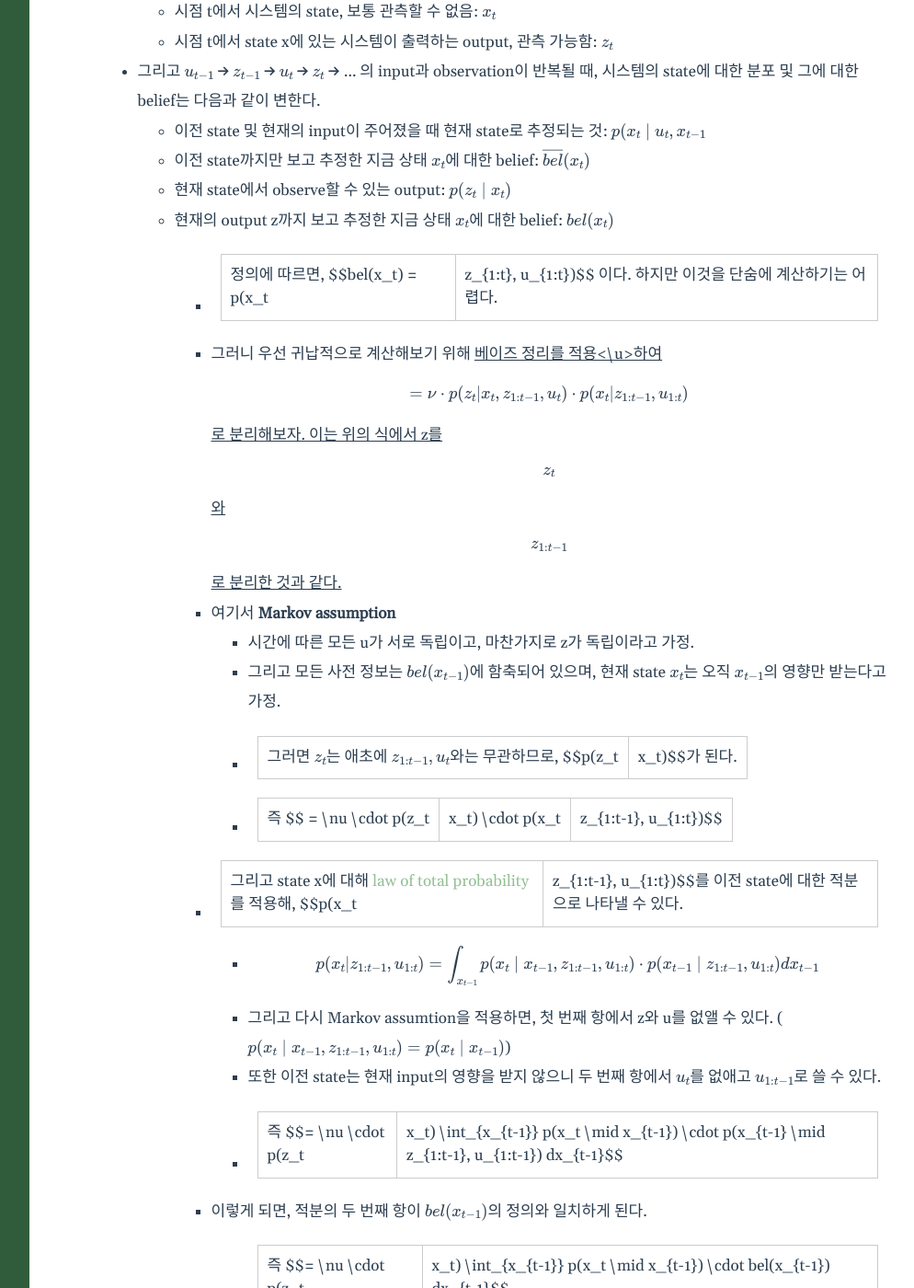
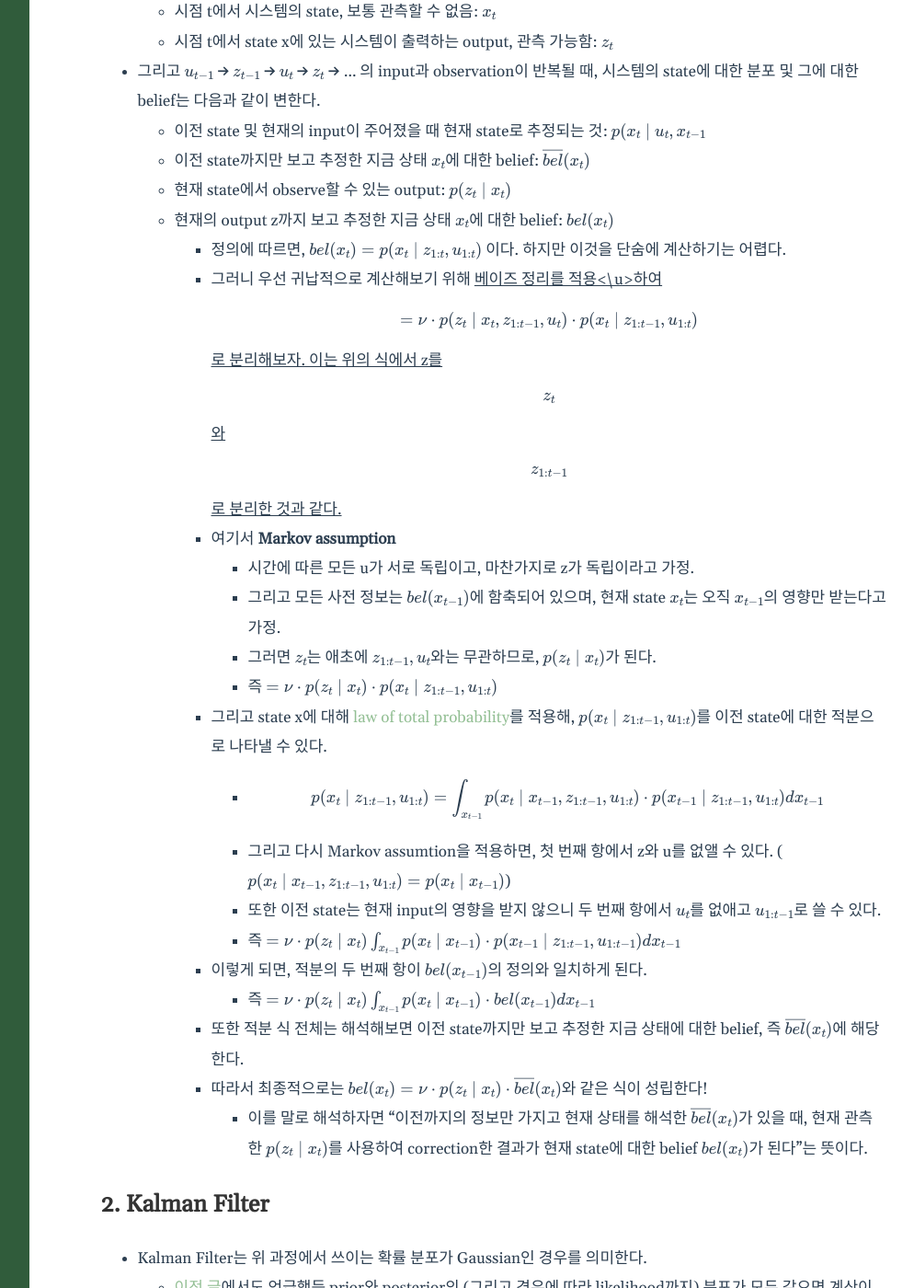
Before and after one commit to froggo-roggo/froggo-roggo.github.io, a Jekyll site: the page built from _posts/2024-07-23-kalmanfilter.markdown, in a window 1280 px wide and 1400 px high, scrolled down 2591 px. Shown: the whole window at 92% size, without its empty margins (238-1232 px from the left). Built offline with Jekyll 4.4.1, drawn with Linux system fonts in a browser that asks for light colours; some of the changed text lies outside the part shown.

Commit message:
modify post

```diff
--- a/_posts/2024-07-23-kalmanfilter.markdown
+++ b/_posts/2024-07-23-kalmanfilter.markdown
@@ -59,23 +59,23 @@ use_math: true
   - 이전 state까지만 보고 추정한 지금 상태 $$x_t$$에 대한 belief: $$\overline{bel}(x_t)$$
   - 현재 state에서 observe할 수 있는 output: $$p(z_t \mid x_t)$$
   - 현재의 output z까지 보고 추정한 지금 상태 $$x_t$$에 대한 belief: $$bel(x_t)$$
-    - 정의에 따르면, $$bel(x_t) = p(x_t|z_{1:t}, u_{1:t})$$ 이다. 하지만 이것을 단숨에 계산하기는 어렵다.
-	- 그러니 우선 귀납적으로 계산해보기 위해 <u>베이즈 정리를 적용<\u>하여 $$=\nu \cdot p(z_t|x_t, z_{1:t-1}, u_t) \cdot p(x_t|z_{1:t-1}, u_{1:t})$$ 로 분리해보자. 이는 위의 식에서 z를 $$z_t$$와 $$z_{1:t-1}$$로 분리한 것과 같다.
+    - 정의에 따르면, $$bel(x_t) = p(x_t \mid z_{1:t}, u_{1:t})$$ 이다. 하지만 이것을 단숨에 계산하기는 어렵다.
+	- 그러니 우선 귀납적으로 계산해보기 위해 <u>베이즈 정리를 적용<\u>하여 $$=\nu \cdot p(z_t \mid x_t, z_{1:t-1}, u_t) \cdot p(x_t \mid z_{1:t-1}, u_{1:t})$$ 로 분리해보자. 이는 위의 식에서 z를 $$z_t$$와 $$z_{1:t-1}$$로 분리한 것과 같다.
 	- 여기서 **Markov assumption**
 	  - 시간에 따른 모든 u가 서로 독립이고, 마찬가지로 z가 독립이라고 가정.
 	  - 그리고 모든 사전 정보는 $$bel(x_{t-1})$$에 함축되어 있으며, 현재 state $$x_t$$는 오직 $$x_{t-1}$$의 영향만 받는다고 가정.
-	  - 그러면 $$z_t$$는 애초에 $$z_{1:t-1}, u_t$$와는 무관하므로, $$p(z_t|x_t)$$가 된다.
-	  - 즉 $$ = \nu \cdot p(z_t|x_t) \cdot p(x_t|z_{1:t-1}, u_{1:t})$$
-	- 그리고 state x에 대해 [law of total probability](https://en.wikipedia.org/wiki/Law_of_total_probability)를 적용해, $$p(x_t|z_{1:t-1}, u_{1:t})$$를 이전 state에 대한 적분으로 나타낼 수 있다.
-	  - $$p(x_t|z_{1:t-1}, u_{1:t}) = \int_{x_{t-1}} p(x_t \mid x_{t-1}, z_{1:t-1}, u_{1:t}) \cdot p(x_{t-1} \mid z_{1:t-1}, u_{1:t}) dx_{t-1} $$
+	  - 그러면 $$z_t$$는 애초에 $$z_{1:t-1}, u_t$$와는 무관하므로, $$p(z_t \mid x_t)$$가 된다.
+	  - 즉 $$ = \nu \cdot p(z_t \mid x_t) \cdot p(x_t \mid z_{1:t-1}, u_{1:t})$$
+	- 그리고 state x에 대해 [law of total probability](https://en.wikipedia.org/wiki/Law_of_total_probability)를 적용해, $$p(x_t \mid z_{1:t-1}, u_{1:t})$$를 이전 state에 대한 적분으로 나타낼 수 있다.
+	  - $$p(x_t \mid z_{1:t-1}, u_{1:t}) = \int_{x_{t-1}} p(x_t \mid x_{t-1}, z_{1:t-1}, u_{1:t}) \cdot p(x_{t-1} \mid z_{1:t-1}, u_{1:t}) dx_{t-1} $$
       - 그리고 다시 Markov assumtion을 적용하면, 첫 번째 항에서 z와 u를 없앨 수 있다. ($$ p(x_t \mid x_{t-1}, z_{1:t-1}, u_{1:t}) = p(x_t \mid x_{t-1}) $$)
 	  - 또한 이전 state는 현재 input의 영향을 받지 않으니 두 번째 항에서 $$u_t$$를 없애고 $$u_{1:t-1}$$로 쓸 수 있다.
-	  - 즉 $$= \nu \cdot p(z_t|x_t) \int_{x_{t-1}} p(x_t \mid x_{t-1}) \cdot p(x_{t-1} \mid z_{1:t-1}, u_{1:t-1}) dx_{t-1}$$
+	  - 즉 $$= \nu \cdot p(z_t \mid x_t) \int_{x_{t-1}} p(x_t \mid x_{t-1}) \cdot p(x_{t-1} \mid z_{1:t-1}, u_{1:t-1}) dx_{t-1}$$
     - 이렇게 되면, 적분의 두 번째 항이 $$bel(x_{t-1})$$의 정의와 일치하게 된다.
-	  - 즉 $$= \nu \cdot p(z_t|x_t) \int_{x_{t-1}} p(x_t \mid x_{t-1}) \cdot bel(x_{t-1}) dx_{t-1}$$
+	  - 즉 $$= \nu \cdot p(z_t \mid x_t) \int_{x_{t-1}} p(x_t \mid x_{t-1}) \cdot bel(x_{t-1}) dx_{t-1}$$
 	- 또한 적분 식 전체는 해석해보면 이전 state까지만 보고 추정한 지금 상태에 대한 belief, 즉 $$\overline{bel}(x_t)$$에 해당한다.
-	- 따라서 최종적으로는 $$bel(x_t) = \nu \cdot p(z_t|x_t) \cdot \overline{bel}(x_t) $$와 같은 식이 성립한다!
-      - 이를 말로 해석하자면 "이전까지의 정보만 가지고 현재 상태를 해석한 $$\overline{bel}(x_t)$$가 있을 때, 현재 관측한 $$p(z_t|x_t)$$를 사용하여 correction한 결과가 현재 state에 대한 belief $$ bel(x_t) $$가 된다"는 뜻이다.
+	- 따라서 최종적으로는 $$bel(x_t) = \nu \cdot p(z_t \mid x_t) \cdot \overline{bel}(x_t) $$와 같은 식이 성립한다!
+      - 이를 말로 해석하자면 "이전까지의 정보만 가지고 현재 상태를 해석한 $$\overline{bel}(x_t)$$가 있을 때, 현재 관측한 $$p(z_t \mid x_t)$$를 사용하여 correction한 결과가 현재 state에 대한 belief $$ bel(x_t) $$가 된다"는 뜻이다.
 
 ## 2. Kalman Filter
 - Kalman Filter는 위 과정에서 쓰이는 확률 분포가 Gaussian인 경우를 의미한다.
```
